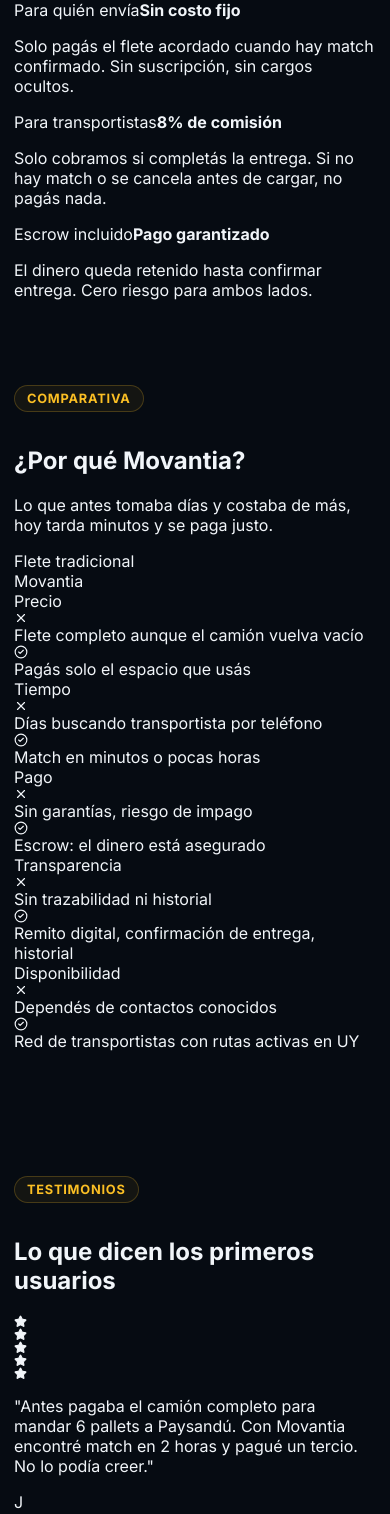
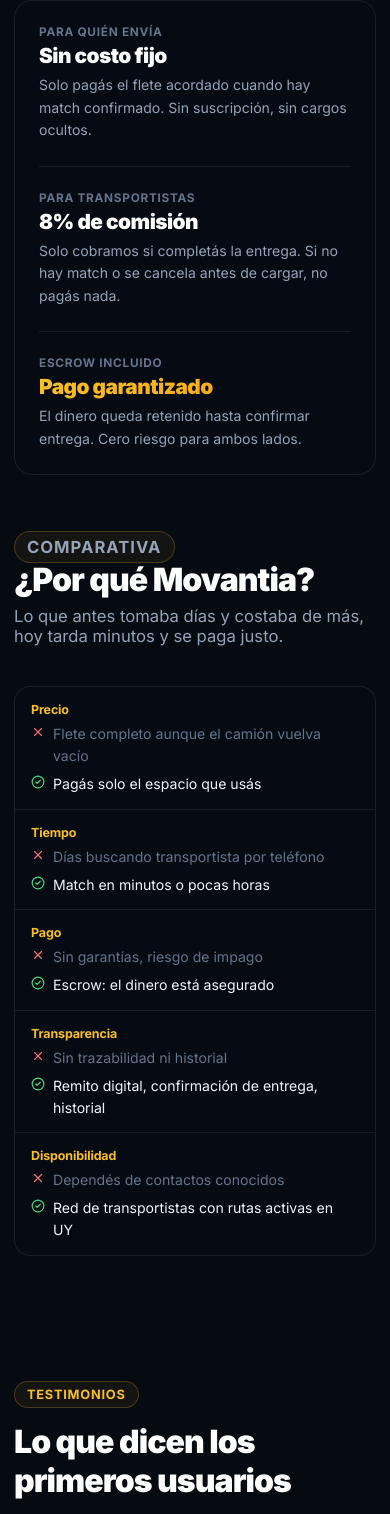
Before and after one commit to Aguslafuente/movantia-web, a React (Vite) app: page / in a window 390 px wide. Shown: the part 2367-3881 px from the top of the page. Built offline with nearby package versions, Linux system fonts and the light colour scheme.

Commit message:
Update src/App.css

```diff
--- a/src/App.css
+++ b/src/App.css
@@ -2115,8 +2115,396 @@ body {
 }
 
 /* ================================================================
+   FLOATING WHATSAPP
+   ================================================================ */
+.wa-float {
+  position: fixed;
+  bottom: 28px;
+  right: 28px;
+  z-index: 100;
+  display: flex;
+  align-items: center;
+  gap: 10px;
+  padding: 13px 20px 13px 16px;
+  border-radius: 999px;
+  background: #25d366;
+  color: #fff;
+  font-family: inherit;
+  font-size: 0.9rem;
+  font-weight: 700;
+  text-decoration: none;
+  box-shadow: 0 8px 32px rgba(37,211,102,0.45), 0 2px 8px rgba(0,0,0,0.3);
+  transition: transform 200ms cubic-bezier(.34,1.56,.64,1), box-shadow 200ms;
+}
+
+.wa-float:hover {
+  transform: translateY(-3px) scale(1.03);
+  box-shadow: 0 14px 44px rgba(37,211,102,0.55), 0 2px 8px rgba(0,0,0,0.3);
+}
+
+/* ================================================================
+   PRICING BANNER
+   ================================================================ */
+.pricing-banner {
+  display: grid;
+  grid-template-columns: 1fr auto 1fr auto 1fr;
+  gap: 0;
+  margin-bottom: 0;
+  padding: clamp(24px, 4vw, 40px);
+  border: 1px solid var(--border);
+  border-radius: 18px;
+  background: rgba(8,12,20,0.7);
+  backdrop-filter: blur(16px);
+}
+
+.pricing-divider {
+  width: 1px;
+  background: var(--border);
+  margin: 0 clamp(20px, 3vw, 40px);
+  align-self: stretch;
+}
+
+.pricing-item {
+  display: flex;
+  flex-direction: column;
+  gap: 6px;
+}
+
+.pricing-label {
+  font-size: 0.74rem;
+  font-weight: 700;
+  letter-spacing: 0.06em;
+  text-transform: uppercase;
+  color: var(--muted);
+}
+
+.pricing-item strong {
+  display: block;
+  color: #fff;
+  font-size: clamp(1.3rem, 2.2vw, 1.7rem);
+  font-weight: 900;
+  letter-spacing: -0.025em;
+  line-height: 1.1;
+}
+
+.pricing-item p {
+  margin: 0;
+  color: var(--muted-hi);
+  font-size: 0.88rem;
+  line-height: 1.6;
+}
+
+.pricing-item--highlight strong {
+  background: linear-gradient(135deg, #fbbf24, #f59e0b);
+  -webkit-background-clip: text;
+  -webkit-text-fill-color: transparent;
+  background-clip: text;
+}
+
+/* ================================================================
+   WHY MOVANTIA
+   ================================================================ */
+.why-section {}
+
+.why-head {
+  margin-bottom: 40px;
+}
+
+.why-head h2 {
+  margin: 0 0 10px;
+  color: #fff;
+  font-size: clamp(2rem, 3.6vw, 3rem);
+  font-weight: 900;
+  letter-spacing: -0.03em;
+  line-height: 1.04;
+}
+
+.why-head p {
+  color: var(--muted-hi);
+  font-size: 1.04rem;
+  margin: 0;
+}
+
+.why-table {
+  border: 1px solid var(--border);
+  border-radius: 16px;
+  overflow: hidden;
+  background: rgba(8,12,20,0.6);
+}
+
+.why-table-header {
+  display: grid;
+  grid-template-columns: 120px 1fr 1fr;
+  gap: 0;
+  padding: 14px 20px;
+  border-bottom: 1px solid var(--border);
+  background: rgba(255,255,255,0.03);
+}
+
+.why-col-label {
+  font-size: 0.78rem;
+  font-weight: 700;
+  letter-spacing: 0.05em;
+  text-transform: uppercase;
+}
+
+.why-col-old { color: var(--muted); }
+.why-col-new { color: var(--gold); }
+
+.why-row {
+  display: grid;
+  grid-template-columns: 120px 1fr 1fr;
+  gap: 0;
+  padding: 16px 20px;
+  border-bottom: 1px solid var(--border);
+  transition: background 200ms;
+}
+
+.why-row:last-child { border-bottom: none; }
+.why-row:hover { background: rgba(255,255,255,0.02); }
+
+.why-feature {
+  color: var(--muted-hi);
+  font-size: 0.84rem;
+  font-weight: 700;
+  letter-spacing: -0.01em;
+  padding-top: 1px;
+}
+
+.why-cell {
+  display: flex;
+  align-items: flex-start;
+  gap: 8px;
+  font-size: 0.88rem;
+  line-height: 1.55;
+  padding-right: 16px;
+}
+
+.why-cell--old { color: var(--muted); }
+.why-cell--new { color: var(--text); }
+
+.why-x {
+  flex: 0 0 auto;
+  margin-top: 2px;
+  color: #f87171;
+}
+
+.why-check {
+  flex: 0 0 auto;
+  margin-top: 2px;
+  color: #4ade80;
+}
+
+/* ================================================================
+   TESTIMONIALS
+   ================================================================ */
+.testimonials-section {}
+
+.testimonials-head {
+  margin-bottom: 40px;
+}
+
+.testimonials-head h2 {
+  margin: 0;
+  color: #fff;
+  font-size: clamp(2rem, 3.6vw, 3rem);
+  font-weight: 900;
+  letter-spacing: -0.03em;
+}
+
+.testimonials-grid {
+  display: grid;
+  grid-template-columns: repeat(3, 1fr);
+  gap: 16px;
+}
+
+.testimonial-card {
+  display: flex;
+  flex-direction: column;
+  gap: 14px;
+  padding: 26px 24px;
+  border: 1px solid var(--border);
+  border-radius: 16px;
+  background: rgba(8,12,20,0.7);
+  backdrop-filter: blur(12px);
+  transition: border-color 250ms, background 250ms, transform 250ms;
+}
+
+.testimonial-card:hover {
+  transform: translateY(-4px);
+  background: rgba(14,20,30,0.95);
+}
+
+.testimonial-card--gold:hover { border-color: rgba(251,191,36,0.3); }
+.testimonial-card--green:hover { border-color: rgba(34,197,94,0.3); }
+
+.testimonial-stars {
+  display: flex;
+  gap: 3px;
+}
+
+.testimonial-card--gold .testimonial-stars { color: #fbbf24; }
+.testimonial-card--green .testimonial-stars { color: #4ade80; }
+
+.testimonial-text {
+  flex: 1;
+  margin: 0;
+  color: var(--text);
+  font-size: 0.93rem;
+  line-height: 1.7;
+  font-style: italic;
+}
+
+.testimonial-author {
+  display: flex;
+  align-items: center;
+  gap: 12px;
+  padding-top: 6px;
+  border-top: 1px solid var(--border);
+}
+
+.testimonial-avatar {
+  display: grid;
+  flex: 0 0 auto;
+  width: 38px;
+  height: 38px;
+  place-items: center;
+  border-radius: 50%;
+  font-size: 0.9rem;
+  font-weight: 800;
+  color: #fff;
+}
+
+.testimonial-card--gold .testimonial-avatar {
+  background: rgba(251,191,36,0.18);
+  border: 1px solid rgba(251,191,36,0.3);
+}
+
+.testimonial-card--green .testimonial-avatar {
+  background: rgba(34,197,94,0.15);
+  border: 1px solid rgba(34,197,94,0.25);
+}
+
+.testimonial-author strong {
+  display: block;
+  color: #fff;
+  font-size: 0.88rem;
+  font-weight: 700;
+}
+
+.testimonial-author span {
+  color: var(--muted);
+  font-size: 0.78rem;
+}
+
+/* ================================================================
+   FAQ
+   ================================================================ */
+.faq-section {
+  display: grid;
+  grid-template-columns: 300px 1fr;
+  gap: 60px;
+  align-items: start;
+}
+
+.faq-head h2 {
+  margin: 0 0 10px;
+  color: #fff;
+  font-size: clamp(2rem, 3.2vw, 2.8rem);
+  font-weight: 900;
+  letter-spacing: -0.03em;
+  line-height: 1.06;
+}
+
+.faq-head p {
+  color: var(--muted-hi);
+  font-size: 0.97rem;
+  margin: 0;
+  line-height: 1.65;
+}
+
+.faq-list {
+  display: grid;
+  gap: 8px;
+}
+
+.faq-item {
+  border: 1px solid var(--border);
+  border-radius: 12px;
+  background: rgba(8,12,20,0.6);
+  cursor: pointer;
+  overflow: hidden;
+  transition: border-color 200ms, background 200ms;
+}
+
+.faq-item:hover { background: rgba(14,20,30,0.85); }
+.faq-item--open {
+  border-color: rgba(251,191,36,0.25);
+  background: rgba(14,20,30,0.95);
+}
+
+.faq-question {
+  display: flex;
+  align-items: center;
+  justify-content: space-between;
+  gap: 16px;
+  padding: 18px 20px;
+  color: #fff;
+  font-size: 0.95rem;
+  font-weight: 600;
+  letter-spacing: -0.01em;
+  user-select: none;
+}
+
+.faq-chevron {
+  flex: 0 0 auto;
+  color: var(--muted);
+  transition: transform 280ms cubic-bezier(.22,1,.36,1), color 200ms;
+}
+
+.faq-chevron.open {
+  transform: rotate(180deg);
+  color: var(--gold);
+}
+
+.faq-answer {
+  overflow: hidden;
+}
+
+.faq-answer p {
+  margin: 0;
+  padding: 0 20px 18px;
+  color: var(--muted-hi);
+  font-size: 0.9rem;
+  line-height: 1.7;
+}
+
+/* ================================================================
    V2 RESPONSIVE
    ================================================================ */
+@media (max-width: 1024px) {
+  .faq-section {
+    grid-template-columns: 1fr;
+    gap: 32px;
+  }
+  .testimonials-grid {
+    grid-template-columns: 1fr 1fr;
+  }
+  .pricing-banner {
+    grid-template-columns: 1fr;
+    gap: 20px;
+  }
+  .pricing-divider {
+    width: 100%;
+    height: 1px;
+    margin: 4px 0;
+  }
+  .why-table-header,
+  .why-row {
+    grid-template-columns: 90px 1fr 1fr;
+  }
+}
+
 @media (max-width: 920px) {
   .v2-hero {
     grid-template-columns: 1fr;
@@ -2141,6 +2529,13 @@ body {
 }
 
 @media (max-width: 620px) {
+  .testimonials-grid { grid-template-columns: 1fr; }
+  .why-table-header { display: none; }
+  .why-row { grid-template-columns: 1fr; gap: 6px; padding: 14px 16px; }
+  .why-feature { color: var(--gold); font-size: 0.78rem; }
+  .wa-float span { display: none; }
+  .wa-float { padding: 14px; }
+
   .v2-hero { padding: 44px 0 40px; }
 
   .v2-hero-h1 {
```
